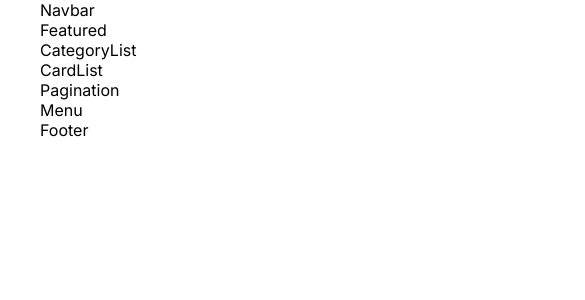
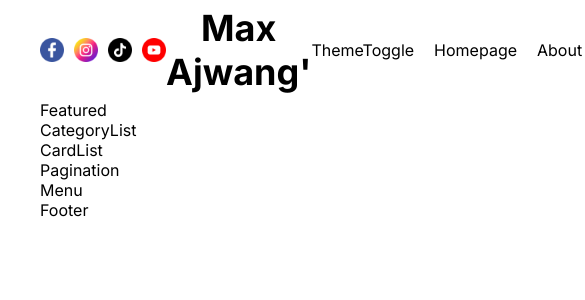
Before and after one commit to max-ajwang/nextjs-blog, a Next.js app: page / in a window 390 px wide. Shown: the top 300 px of the page, 585 px wide, since content can reach past the window. Built offline with nearby package versions, Linux system fonts and the light colour scheme.

Commit message:
Responsive Navbar Design

```diff
--- /dev/null
+++ b/src/components/authLinks/AuthLinks.jsx
@@ -0,0 +1,22 @@
+import React from 'react';
+import styles from './authLinks.module.css';
+import Link from 'next/link';
+
+const AuthLinks = () => {
+  // temporary
+  const status = 'notauthenticated';
+  return (
+    <>
+      {status === 'notauthenticated' ? (
+        <Link href="/login">Login</Link>
+      ) : (
+        <>
+          <Link href="/write">Write</Link>
+          <span className={styles.link}>Logout</span>
+        </>
+      )}
+    </>
+  );
+};
+
+export default AuthLinks;
--- /dev/null
+++ b/src/components/authLinks/authLinks.module.css
@@ -0,0 +1,3 @@
+.link {
+  cursor: pointer;
+}
--- a/src/components/navbar/Navbar.jsx
+++ b/src/components/navbar/Navbar.jsx
@@ -1,8 +1,29 @@
 import React from 'react';
 import styles from './navbar.module.css';
+import Image from 'next/image';
+import Link from 'next/link';
+import ThemeToggle from '../themeToggle/ThemeToggle';
+import AuthLinks from '../authLinks/AuthLinks';
 
 const Navbar = () => {
-  return <div className={styles.container}>Navbar</div>;
+  return (
+    <div className={styles.container}>
+      <div className={styles.social}>
+        <Image src="/facebook.png" alt="facebook" width={24} height={24} />
+        <Image src="/instagram.png" alt="instagram" width={24} height={24} />
+        <Image src="/tiktok.png" alt="tiktok" width={24} height={24} />
+        <Image src="/youtube.png" alt="youtube" width={24} height={24} />
+      </div>
+      <div className={styles.logo}>Max Ajwang'</div>
+      <div className={styles.links}>
+        <ThemeToggle />
+        <Link href="/">Homepage</Link>
+        <Link href="/">About</Link>
+        <Link href="/">Contact</Link>
+        <AuthLinks />
+      </div>
+    </div>
+  );
 };
 
 export default Navbar;
--- a/src/components/navbar/navbar.module.css
+++ b/src/components/navbar/navbar.module.css
@@ -0,0 +1,25 @@
+.container {
+  display: flex;
+  align-items: center;
+  justify-content: space-between;
+  height: 100px;
+}
+
+.social {
+  display: flex;
+  gap: 10px;
+  flex: 1;
+}
+
+.logo {
+  flex: 1;
+  text-align: center;
+  font-size: 36px;
+  font-weight: bold;
+}
+
+.links {
+  display: flex;
+  gap: 20px;
+  flex: 1;
+}
--- /dev/null
+++ b/src/components/themeToggle/ThemeToggle.jsx
@@ -0,0 +1,8 @@
+import React from 'react';
+import styles from './themeToggle.module.css';
+
+const ThemeToggle = () => {
+  return <div className={styles.container}>ThemeToggle</div>;
+};
+
+export default ThemeToggle;
```
Also changed, not shown: src/components/themeToggle/themeToggle.module.css (added).
